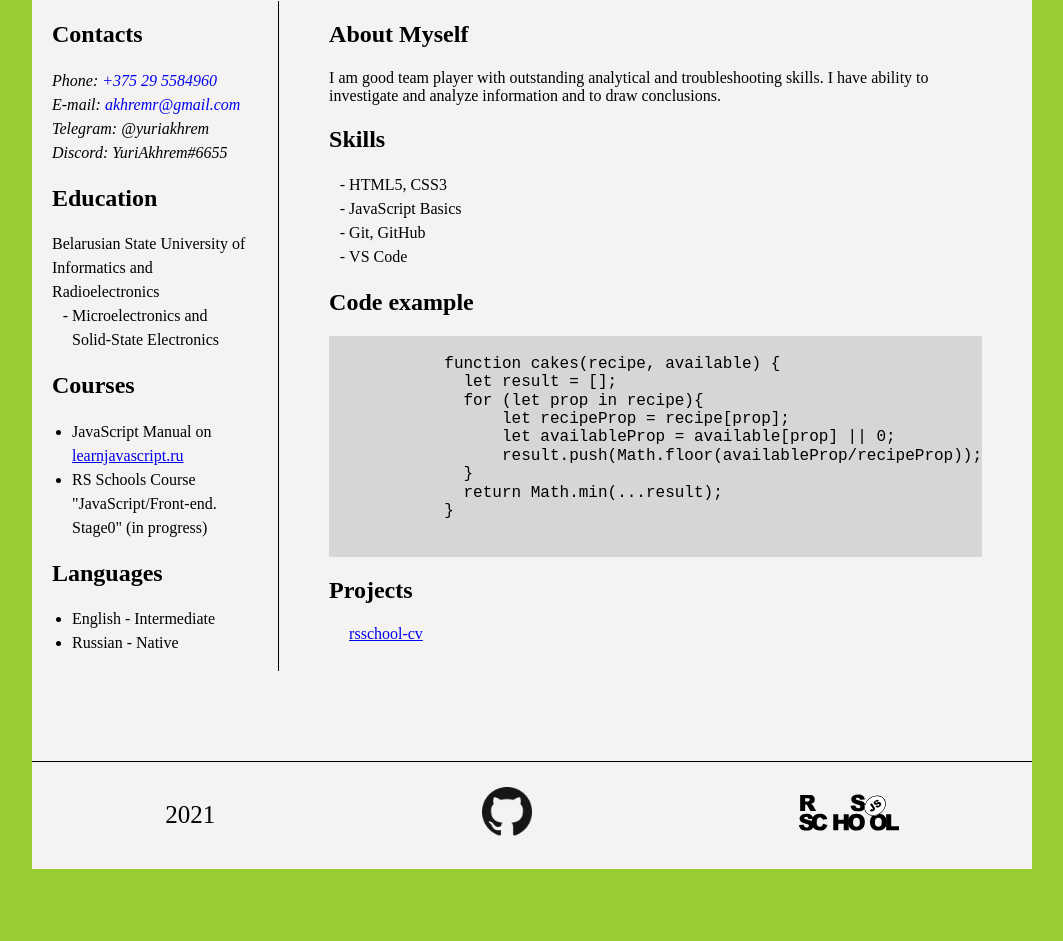
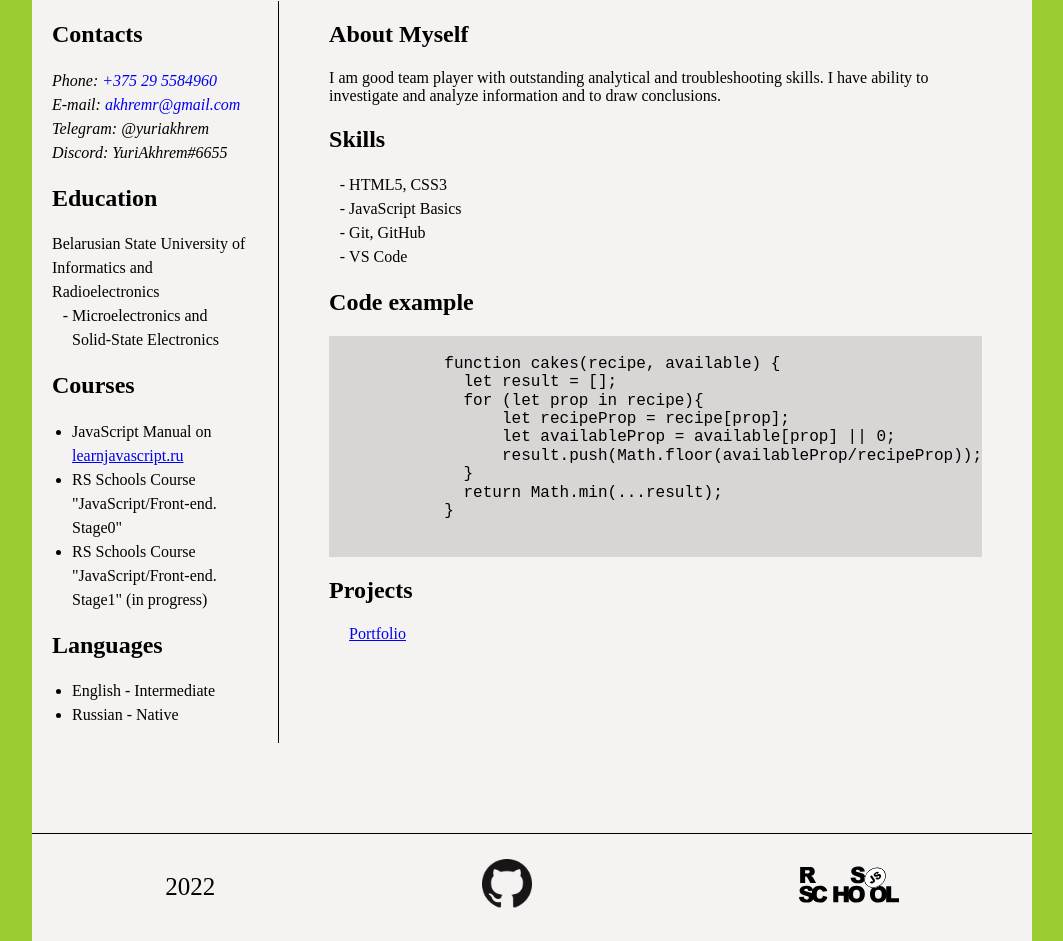
Before and after one commit to akhremYuri/rsschool-cv, a plain HTML site: page index.html in a window 1280 px wide. Shown: the part 266-1207 px from the top of the page, without its empty margins (108-1171 px from the left). Before the commit the page ends 1135 px from the top, so only its background shows below. Drawn offline with Linux system fonts and the light colour scheme.

Commit message:
feat: add project 'Portfolio'

```diff
--- a/index.html
+++ b/index.html
@@ -62,8 +62,9 @@
                 JavaScript Manual on
                 <a href="https://learn.javascript.ru/">learnjavascript.ru</a>
               </li>
+              <li>RS Schools Course "JavaScript/Front-end. Stage0"</li>
               <li>
-                RS Schools Course "JavaScript/Front-end. Stage0" (in progress)
+                RS Schools Course "JavaScript/Front-end. Stage1" (in progress)
               </li>
             </ul>
           </section>
@@ -113,8 +114,9 @@
             <h2>Projects</h2>
             <ul class="project-list">
               <li>
-                <a href="https://akhremyuri.github.io/rsschool-cv/"
-                  >rsschool-cv</a
+                <a
+                  href="https://rolling-scopes-school.github.io/akhremyuri-JSFEPRESCHOOL/portfolio/"
+                  >Portfolio</a
                 >
               </li>
             </ul>
@@ -122,7 +124,7 @@
         </main>
       </div>
       <footer>
-        <div>2021</div>
+        <div>2022</div>
         <a href="https://github.com/akhremYuri"
           ><img
             src="images/GitHub-Mark-64px.png"
```
